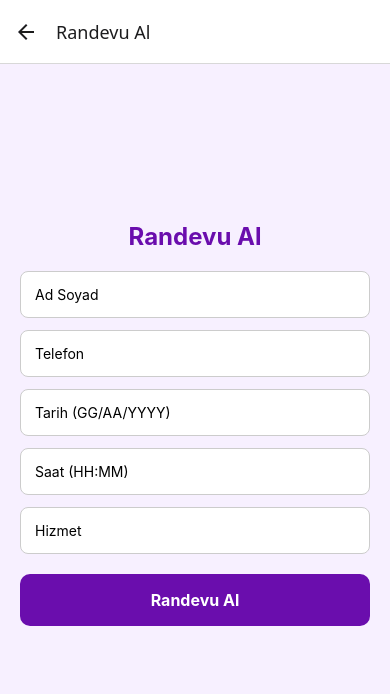
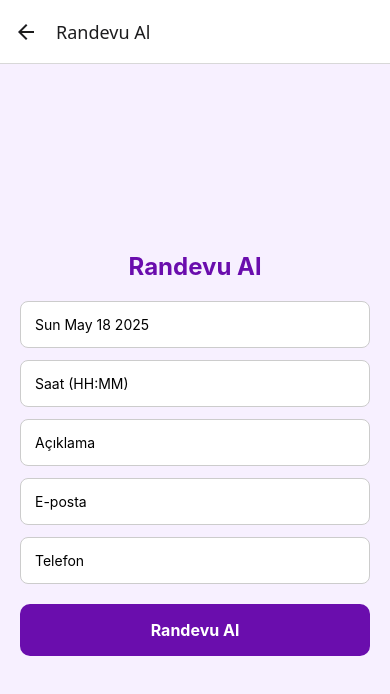
Before and after one commit to denizzylcn/healt-foot-mobile, a React Native app: screen /Randevu in a window 390 px wide. Shown: the top 694 px of the page. Built offline with nearby package versions, Linux system fonts and the light colour scheme.

Commit message:
Randevu kısmı tamamlandı

```diff
--- a/Src/Screens/RandevuAlScreen.js
+++ b/Src/Screens/RandevuAlScreen.js
@@ -1,60 +1,108 @@
+// src/screens/RandevuAlScreen.js
 import React, { useState } from 'react';
-import { View, Text, TextInput, TouchableOpacity, StyleSheet, Alert } from 'react-native';
+import { View, Text, TextInput, TouchableOpacity, StyleSheet, Alert, Platform } from 'react-native';
 import { useNavigation } from '@react-navigation/native';
-import axios from 'axios';
-import { API_BASE_URL } from '../config/api';
+import { createRandevu } from '../services/randevuService';
+import DateTimePicker from '@react-native-community/datetimepicker';
 
 const RandevuAlScreen = () => {
-  const [adSoyad, setAdSoyad] = useState('');
+  const [tarih, setTarih] = useState(new Date());
+  const [saat, setSaat] = useState('');
+  const [aciklama, setAciklama] = useState('');
+  const [email, setEmail] = useState('');
   const [telefon, setTelefon] = useState('');
-  const [tarih, setTarih] = useState('');
-  const [saat, setSaat] = useState('');
-  const [hizmet, setHizmet] = useState('');
+  const [showPicker, setShowPicker] = useState(false);
+
   const navigation = useNavigation();
 
   const handleSubmit = async () => {
-  if (!adSoyad || !telefon || !tarih || !saat || !hizmet) {
+    console.log("handleSubmit çağrıldı");
+
+    if (!tarih || !saat || !aciklama || !email || !telefon) {
       Alert.alert('Hata', 'Lütfen tüm alanları doldurun.');
       return;
     }
 
+    const yeniRandevu = {
+      kullaniciId: 1,
+      tarih: tarih.toISOString().split('T')[0], // sadece "yyyy-mm-dd"
+      saat,
+      aciklama,
+      email,
+      telefon,
+      durum: 'Bekliyor',
+    };
+
     try {
-    const response = await axios.post(`${API_BASE_URL}/randevular`, {
-      kullaniciId: 1,
-      tarih: `${tarih}T00:00:00`,
-      saat: saat,
-      aciklama: hizmet,
-      durum: "Bekliyor",
-    });
+      console.log('API isteği gönderiliyor:', yeniRandevu);
+      const response = await createRandevu(yeniRandevu);
+      console.log('API cevabı:', response);
 
-    if (response.status === 200 || response.status === 201) {
-      Alert.alert('Başarılı', 'Randevunuz başarıyla alındı!');
+      if (response && (response.id || response.success)) {
+        Alert.alert('Başarılı', 'Randevunuz başarıyla oluşturuldu!');
         navigation.goBack();
       } else {
-      Alert.alert('Hata', 'Randevu oluşturulamadı.');
+        Alert.alert('Hata', 'Sunucudan beklenen yanıt alınamadı.');
       }
     } catch (error) {
-    console.error(error);
-    Alert.alert('Hata', 'Sunucu hatası oluştu.');
+      console.error('Hata detayları:', error.response?.data || error.message);
+      Alert.alert('Hata', 'Randevu oluşturulurken bir hata oluştu.');
     }
   };
 
+  const handleDateChange = (event, selectedDate) => {
+    setShowPicker(false);
+    if (selectedDate) {
+      setTarih(selectedDate);
+    }
+  };
 
   return (
     <View style={styles.container}>
       <Text style={styles.title}>Randevu Al</Text>
 
-      <TextInput placeholder="Ad Soyad" value={adSoyad} onChangeText={setAdSoyad} style={styles.input} />
-      <TextInput placeholder="Telefon" value={telefon} onChangeText={setTelefon} style={styles.input} keyboardType="phone-pad" />
-      <TextInput placeholder="Tarih (GG/AA/YYYY)" value={tarih} onChangeText={setTarih} style={styles.input} />
-      <TextInput placeholder="Saat (HH:MM)" value={saat} onChangeText={setSaat} style={styles.input} />
-      <TextInput placeholder="Hizmet" value={hizmet} onChangeText={setHizmet} style={styles.input} />
+      <TouchableOpacity onPress={() => setShowPicker(true)} style={styles.input}>
+        <Text>{tarih.toDateString()}</Text>
+      </TouchableOpacity>
 
+      {showPicker && (
+        <DateTimePicker
+          value={tarih}
+          mode="date"
+          display={Platform.OS === 'ios' ? 'spinner' : 'default'}
+          onChange={handleDateChange}
+        />
+      )}
+
+      <TextInput
+        placeholder="Saat (HH:MM)"
+        value={saat}
+        onChangeText={setSaat}
+        style={styles.input}
+      />
+      <TextInput
+        placeholder="Açıklama"
+        value={aciklama}
+        onChangeText={setAciklama}
+        style={styles.input}
+      />
+      <TextInput
+        placeholder="E-posta"
+        value={email}
+        onChangeText={setEmail}
+        style={styles.input}
+        keyboardType="email-address"
+      />
+      <TextInput
+        placeholder="Telefon"
+        value={telefon}
+        onChangeText={setTelefon}
+        style={styles.input}
+        keyboardType="phone-pad"
+      />
       <TouchableOpacity style={styles.button} onPress={handleSubmit}>
         <Text style={styles.buttonText}>Randevu Al</Text>
       </TouchableOpacity>
-
-        <View style={{ height: 60 }} />
     </View>
   );
 };
@@ -62,37 +110,9 @@ const RandevuAlScreen = () => {
 export default RandevuAlScreen;
 
 const styles = StyleSheet.create({
-  container: {
-    flex: 1,
-    backgroundColor: '#F7F0FF',
-    padding: 20,
-    justifyContent: 'center',
-  },
-  title: {
-    fontSize: 24,
-    fontWeight: 'bold',
-    color: '#6A0DAD',
-    marginBottom: 20,
-    textAlign: 'center',
-  },
-  input: {
-    backgroundColor: '#fff',
-    padding: 14,
-    borderRadius: 8,
-    marginBottom: 12,
-    borderWidth: 1,
-    borderColor: '#ccc',
-  },
-  button: {
-    backgroundColor: '#6A0DAD',
-    padding: 16,
-    borderRadius: 10,
-    alignItems: 'center',
-    marginTop: 8,
-  },
-  buttonText: {
-    color: '#fff',
-    fontWeight: 'bold',
-    fontSize: 16,
-  },
+  container: { flex: 1, backgroundColor: '#F7F0FF', padding: 20, justifyContent: 'center' },
+  title: { fontSize: 24, fontWeight: 'bold', color: '#6A0DAD', marginBottom: 20, textAlign: 'center' },
+  input: { backgroundColor: '#fff', padding: 14, borderRadius: 8, marginBottom: 12, borderWidth: 1, borderColor: '#ccc' },
+  button: { backgroundColor: '#6A0DAD', padding: 16, borderRadius: 10, alignItems: 'center', marginTop: 8 },
+  buttonText: { color: '#fff', fontWeight: 'bold', fontSize: 16 },
 });
--- a/Src/Screens/RandevularimScreen.js
+++ b/Src/Screens/RandevularimScreen.js
@@ -14,7 +14,7 @@ export default function RandevularimScreen() {
 
   const fetchRandevular = async () => {
     try {
-      const response = await axios.get(`${API_BASE_URL}/randevular`);
+      const response = await axios.get(`${API_BASE_URL}/randevu/list`);
       setRandevular(response.data);
     } catch (error) {
       console.error('Randevular alınamadı:', error);
--- a/Src/config/api.js
+++ b/Src/config/api.js
@@ -1 +1 @@
-export const API_BASE_URL = 'http://192.168.1.7:5044/api';
+export const API_BASE_URL = 'http://10.0.2.2:5130/api';
--- a/Src/services/randevuService.js
+++ b/Src/services/randevuService.js
@@ -1,12 +1,15 @@
+// src/services/randevuService.js
 import axios from 'axios';
 import { API_BASE_URL } from '../config/api';
 
 export const createRandevu = async (randevuData) => {
   try {
-    const response = await axios.post(`${API_BASE_URL}/randevular`, randevuData);
+    console.log('API isteği gönderiliyor:', randevuData); // DEBUG için eklendi
+    const response = await axios.post(`${API_BASE_URL}/randevu/create`, randevuData);
+    console.log('API cevabı alındı:', response.data); // DEBUG için eklendi
     return response.data;
   } catch (error) {
-    console.error('Randevu oluşturma hatası:', error);
+    console.error('Randevu oluşturma hatası:', error.response?.data || error.message);
     throw error;
   }
 };
--- a/package.json
+++ b/package.json
@@ -12,6 +12,7 @@
   "dependencies": {
     "@expo/vector-icons": "^14.1.0",
     "@react-native-async-storage/async-storage": "^2.1.2",
+    "@react-native-community/datetimepicker": "^8.3.0",
     "@react-native-firebase/app": "^22.2.0",
     "@react-native-firebase/auth": "^22.2.0",
     "@react-navigation/native": "^7.1.9",
```
Also changed, not shown: 1 other file (tests, documents, lock files or other folders). Lines whose indentation alone changed are shown as unchanged.
